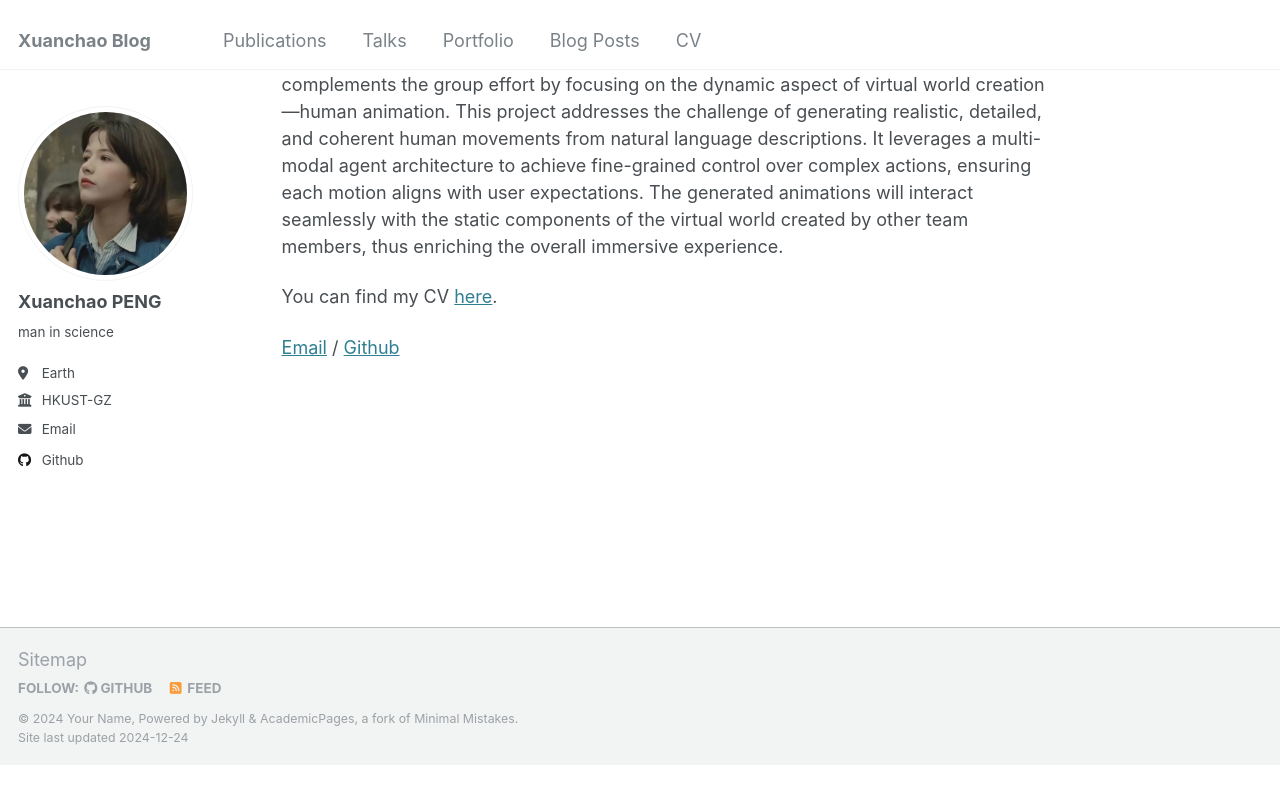
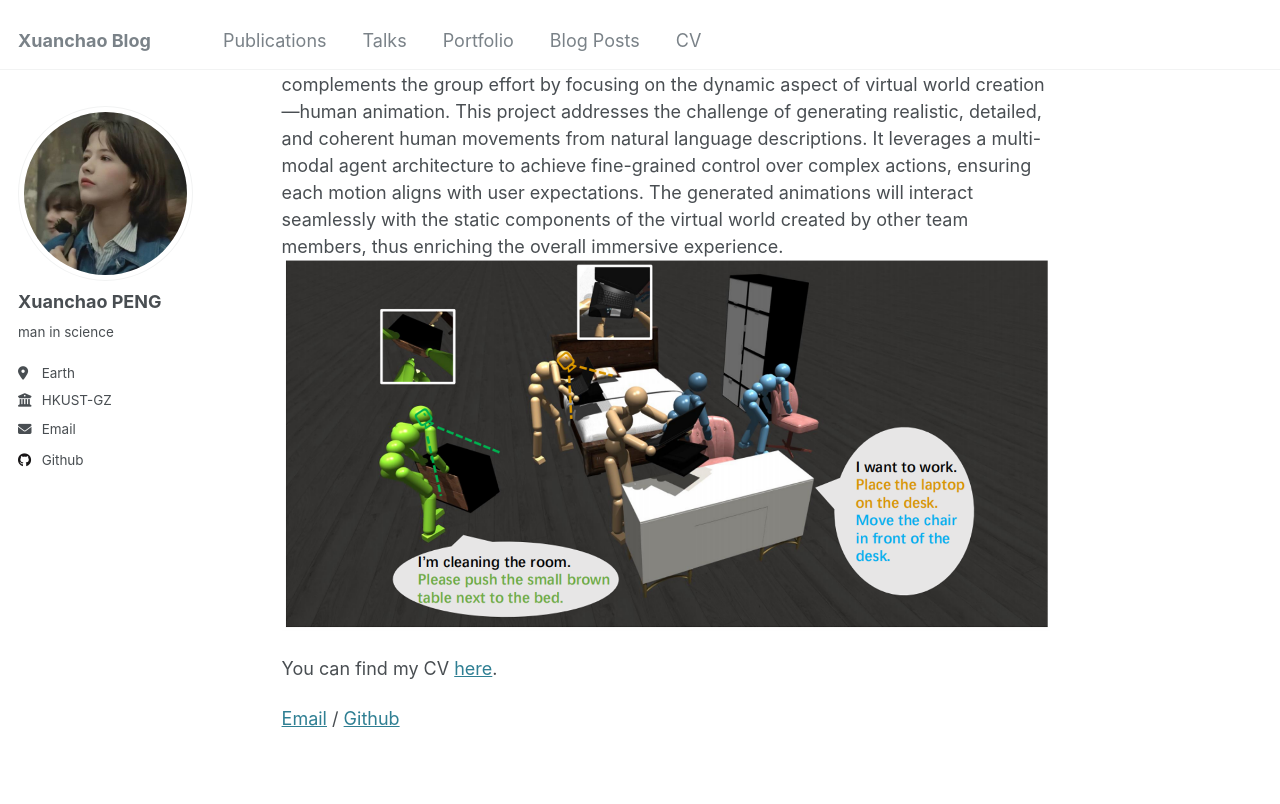
Before and after one commit to XuanchaoPENG/xuanchaopeng.github.io, a Jekyll site: the page built from _pages/about.md, in a window 1280 px wide and 900 px high, scrolled down 475 px. Shown: the top 804 px of the window. Built offline with Jekyll 4.4.1, drawn with Linux system fonts in a browser that asks for light colours; before the commit the page ends 1240 px from its top, so only the background shows below that.

Commit message:
Update about.md

```diff
--- a/_pages/about.md
+++ b/_pages/about.md
@@ -12,7 +12,7 @@ Now, I'm a first year mphil student from [Robotics and Autonomous Systems](https
 Now I'm working with RBM project"Interactive 3D AIGC for User-Centric Game/Film Production". This project aims to revolutionize the creation of 3D digital content by developing an AI-driven platform that streamlines and automates the generation and editing of 3D assets. The platform is designed to cater to the film and gaming industries, where 3D assets such as scenes, objects, and digital humans are crucial. By integrating advanced generative AI models with interactive tools, the project seeks to reduce the technical barriers and time-consuming processes traditionally associated with 3D modeling, thereby enhancing workflow efficiency and enabling creators to produce high-quality 3D content more rapidly and cost-effectively.
 
 My project, "Long-Horizon Human Scene Interactions Driven by Vision-Language Model," complements the group effort by focusing on the dynamic aspect of virtual world creation—human animation. This project addresses the challenge of generating realistic, detailed, and coherent human movements from natural language descriptions. It leverages a multi-modal agent architecture to achieve fine-grained control over complex actions, ensuring each motion aligns with user expectations. The generated animations will interact seamlessly with the static components of the virtual world created by other team members, thus enriching the overall immersive experience.
-[](../images/2.png)
+![example](../images/2.png "example")
 
 You can find my CV [here](../assets/CXuanchao Peng - CV.docx).
 
```
